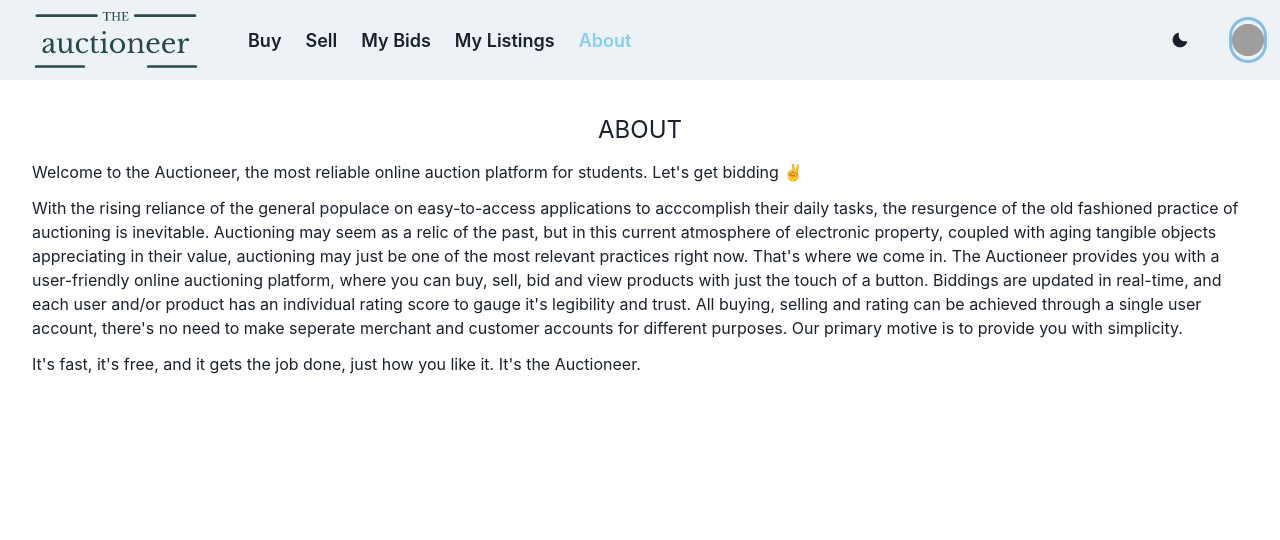
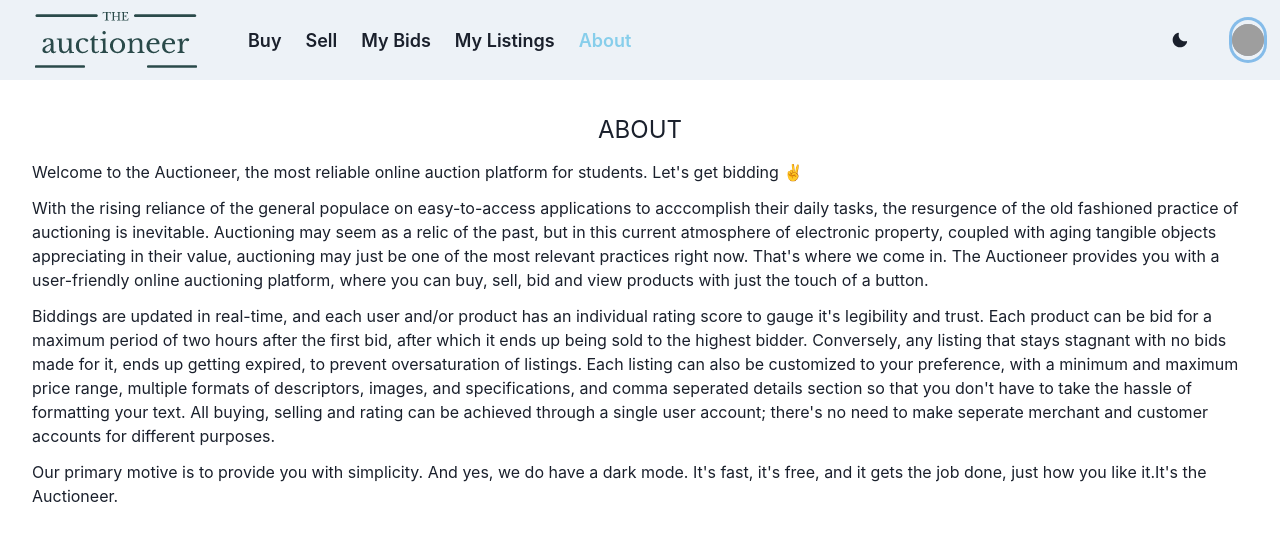
Before and after one commit to shagufta24/auctioneer-frontend, a React (Create React App) app: page /about in a window 1280 px wide. Shown: the top 540 px of the page. Built offline with nearby package versions, Linux system fonts and the light colour scheme; no server answers; grey boxes are pictures that could not be loaded.

Commit message:
About page

```diff
--- a/src/views/About.js
+++ b/src/views/About.js
@@ -19,16 +19,26 @@ export default function About() {
         value, auctioning may just be one of the most relevant practices right
         now. That's where we come in. The Auctioneer provides you with a
         user-friendly online auctioning platform, where you can buy, sell, bid
-        and view products with just the touch of a button. Biddings are updated
-        in real-time, and each user and/or product has an individual rating
-        score to gauge it's legibility and trust. All buying, selling and rating
-        can be achieved through a single user account, there's no need to make
-        seperate merchant and customer accounts for different purposes. Our
-        primary motive is to provide you with simplicity.
+        and view products with just the touch of a button.
       </Text>
       <Text fontSize={'md'}>
-        It's fast, it's free, and it gets the job done, just how you like it.
-        It's the Auctioneer.
+        Biddings are updated in real-time, and each user and/or product has an
+        individual rating score to gauge it's legibility and trust. Each product
+        can be bid for a maximum period of two hours after the first bid, after
+        which it ends up being sold to the highest bidder. Conversely, any
+        listing that stays stagnant with no bids made for it, ends up getting
+        expired, to prevent oversaturation of listings. Each listing can also be
+        customized to your preference, with a minimum and maximum price range,
+        multiple formats of descriptors, images, and specifications, and comma
+        seperated details section so that you don't have to take the hassle of
+        formatting your text. All buying, selling and rating can be achieved
+        through a single user account; there's no need to make seperate merchant
+        and customer accounts for different purposes.
+      </Text>
+      <Text fontSize={'md'}>
+        Our primary motive is to provide you with simplicity. And yes, we do
+        have a dark mode. It's fast, it's free, and it gets the job done, just
+        how you like it.It's the Auctioneer.
       </Text>
     </Stack>
   );
```
